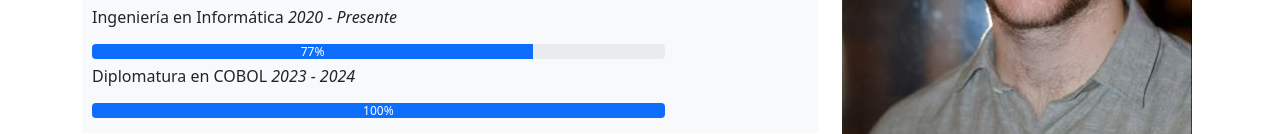
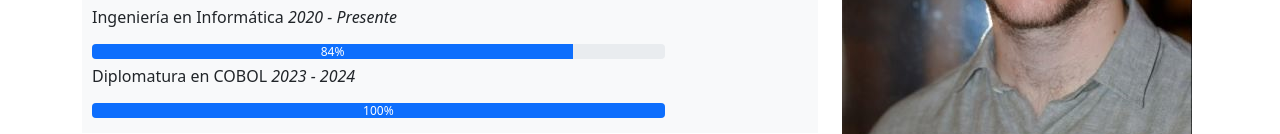
Before and after one commit to IgnacioCode/web-portfolio, a website: page src/about.html in a window 1280 px wide. Shown: the part 532-666 px from the top of the page. Drawn offline with nearby package versions, Linux system fonts and the light colour scheme.

Commit message:
update career percentage

```diff
--- a/src/about.html
+++ b/src/about.html
@@ -49,8 +49,8 @@
                     <h3>Logros Académicos</h3>
                     <label style="margin-bottom: 15px;">Ingeniería en Informática <em>2020 - Presente</em></label style="margin-bottom: 15px;">
                     <div class="progress">
-                        <div class="progress-bar" role="progressbar" style="width: 77%;" aria-valuenow="77"
-                            aria-valuemin="0" aria-valuemax="100">77%</div>
+                        <div class="progress-bar" role="progressbar" style="width: 84%;" aria-valuenow="84"
+                            aria-valuemin="0" aria-valuemax="100">84%</div>
                     </div>
                     <label style="margin-bottom: 15px;">Diplomatura en COBOL <em>2023 - 2024</em></label style="margin-bottom: 15px;">
                     <div class="progress">
```
